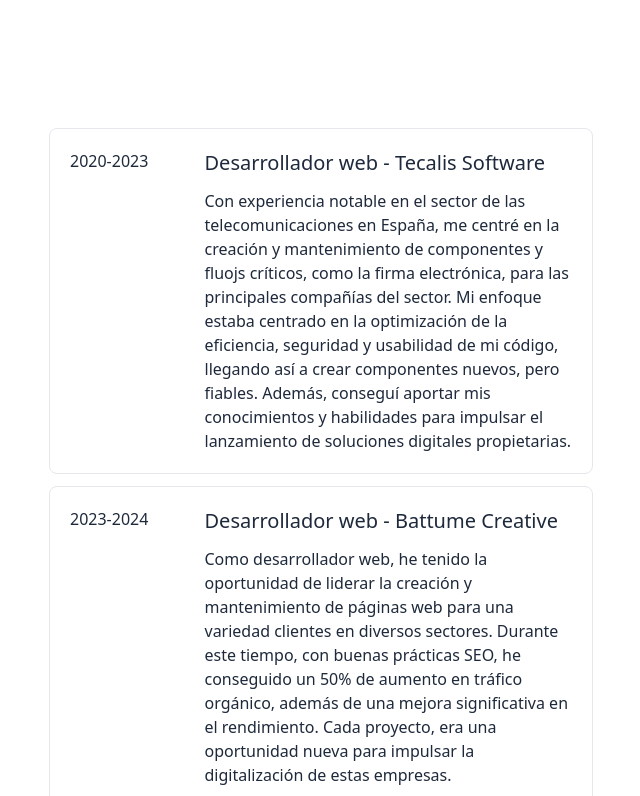
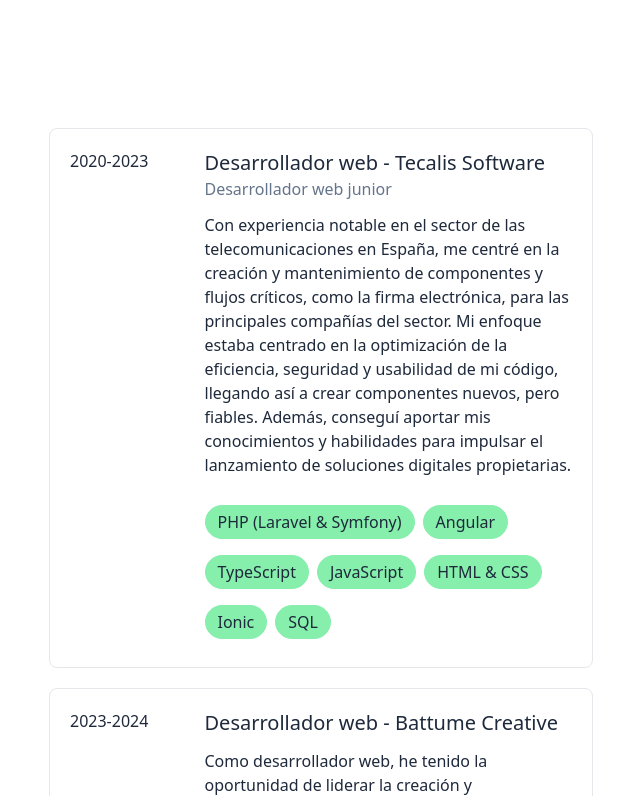
Before and after one commit to romeuu/portfolio-web, an Angular app: page / in a window 1280 px wide. Shown: the part 484-1280 px from the top of the page, without its empty margins (47-687 px from the left). Built offline with nearby package versions, Linux system fonts and the light colour scheme.

Commit message:
Añadidos indicadores de tech stack

```diff
--- a/src/app/job-card/job-card.component.html
+++ b/src/app/job-card/job-card.component.html
@@ -1,11 +1,22 @@
 <div class="max-w-sm w-full lg:max-w-full rounded-lg text-slate-800 p-5 border border-solid border-gray-200
-hover:bg-slate-800 hover:text-white transition ease-in-out delay-150 hover:scale-105 flex group mb-3" *ngFor="let item of experiencia">
+hover:bg-slate-800 hover:text-white transition ease-in-out hover:scale-105 flex group mb-5" *ngFor="let item of experiencia">
     <!--<h1 class="text-l">proyecto</h1>-->
     <div class="w-1/4 lg:mr-3">
-        <h2>{{item.fecha}}</h2>
+        <h2 class="group-hover:text-green-300 transition ease-in-out">{{item.fecha}}</h2>
     </div>
     <div class="w-3/4">
-        <h1 class="mb-3 text-xl group-hover:text-green-300 transition ease-in-out delay-00">{{item.titulo}}</h1>
-        <p>{{item.texto}}</p>
+        <h2 class="mb-3 text-xl group-hover:text-green-300 transition ease-in-out" *ngIf="item.subtitulo == null">
+            {{item.titulo}}
+        </h2>
+        <h2 class="text-xl group-hover:text-green-300 transition ease-in-out" *ngIf="item.subtitulo != null">
+            {{item.titulo}}
+        </h2>
+        <h3 *ngIf="item.subtitulo != null" class="text-slate-500 group-hover:text-green-100 mb-3">{{item.subtitulo}}</h3>
+        <p class="group-hover:text-white">{{item.texto}}</p>
+        <ul class="mt-5 flex flex-wrap">
+            <li *ngFor="let tec of item.tecnologias">
+                <div class="border border-solid border-green-300 bg-green-300 mr-2 mt-2 mb-2 rounded-3xl pl-3 pr-3 pt-1 pb-1 group-hover:bg-slate-800 group-hover:border-green-300 group-hover:text-green-300 transition ease-in-out flex items-center">{{tec}}</div>
+            </li>
+        </ul>
     </div>
 </div>
--- a/src/app/job-card/job-card.component.ts
+++ b/src/app/job-card/job-card.component.ts
@@ -16,14 +16,15 @@ export class JobCardComponent implements OnInit {
       {
         "fecha": "2020-2023",
         "titulo": 'Desarrollador web - Tecalis Software',
-        "texto": "Con experiencia notable en el sector de las telecomunicaciones en España, me centré en la creación y mantenimiento de componentes y fluojs críticos, como la firma electrónica, para las principales compañías del sector. Mi enfoque estaba centrado en la optimización de la eficiencia, seguridad y usabilidad de mi código, llegando así a crear componentes nuevos, pero fiables. Además, conseguí aportar mis conocimientos y habilidades para impulsar el lanzamiento de soluciones digitales propietarias.",
-        "tecnologías": ["PHP (Laravel & Symfony)", "Angular", "TypeScript", "JavaScript", "HTML & CSS", "Ionic", "SQL", "MySQL"]
+        "subtitulo": 'Desarrollador web junior',
+        "texto": "Con experiencia notable en el sector de las telecomunicaciones en España, me centré en la creación y mantenimiento de componentes y flujos críticos, como la firma electrónica, para las principales compañías del sector. Mi enfoque estaba centrado en la optimización de la eficiencia, seguridad y usabilidad de mi código, llegando así a crear componentes nuevos, pero fiables. Además, conseguí aportar mis conocimientos y habilidades para impulsar el lanzamiento de soluciones digitales propietarias.",
+        "tecnologias": ["PHP (Laravel & Symfony)", "Angular", "TypeScript", "JavaScript", "HTML & CSS", "Ionic", "SQL"]
       },
       {
         "fecha": "2023-2024",
         "titulo": 'Desarrollador web - Battume Creative',
         "texto": 'Como desarrollador web, he tenido la oportunidad de liderar la creación y mantenimiento de páginas web para una variedad clientes en diversos sectores. Durante este tiempo, con buenas prácticas SEO, he conseguido un 50% de aumento en tráfico orgánico, además de una mejora significativa en el rendimiento. Cada proyecto, era una oportunidad nueva para impulsar la digitalización de estas empresas.',
-        "tecnologías": ["PHP (Laravel)", "Angular", "WordPress", "HTML & CSS", "TypeScript"]
+        "tecnologias": ["PHP (Laravel)", "Angular", "WordPress", "HTML & CSS", "TypeScript", "SQL"]
       }
     ]
   }
```
